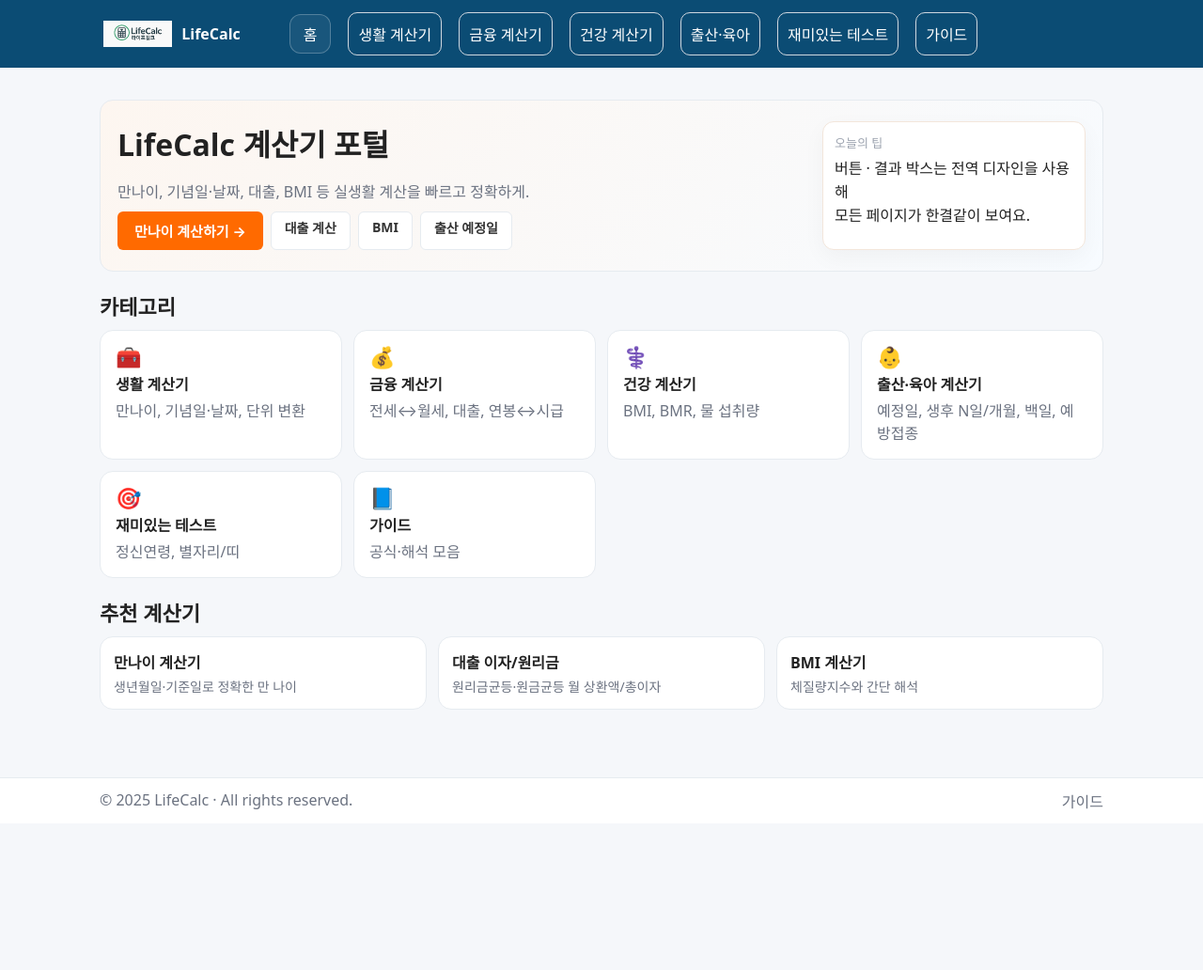
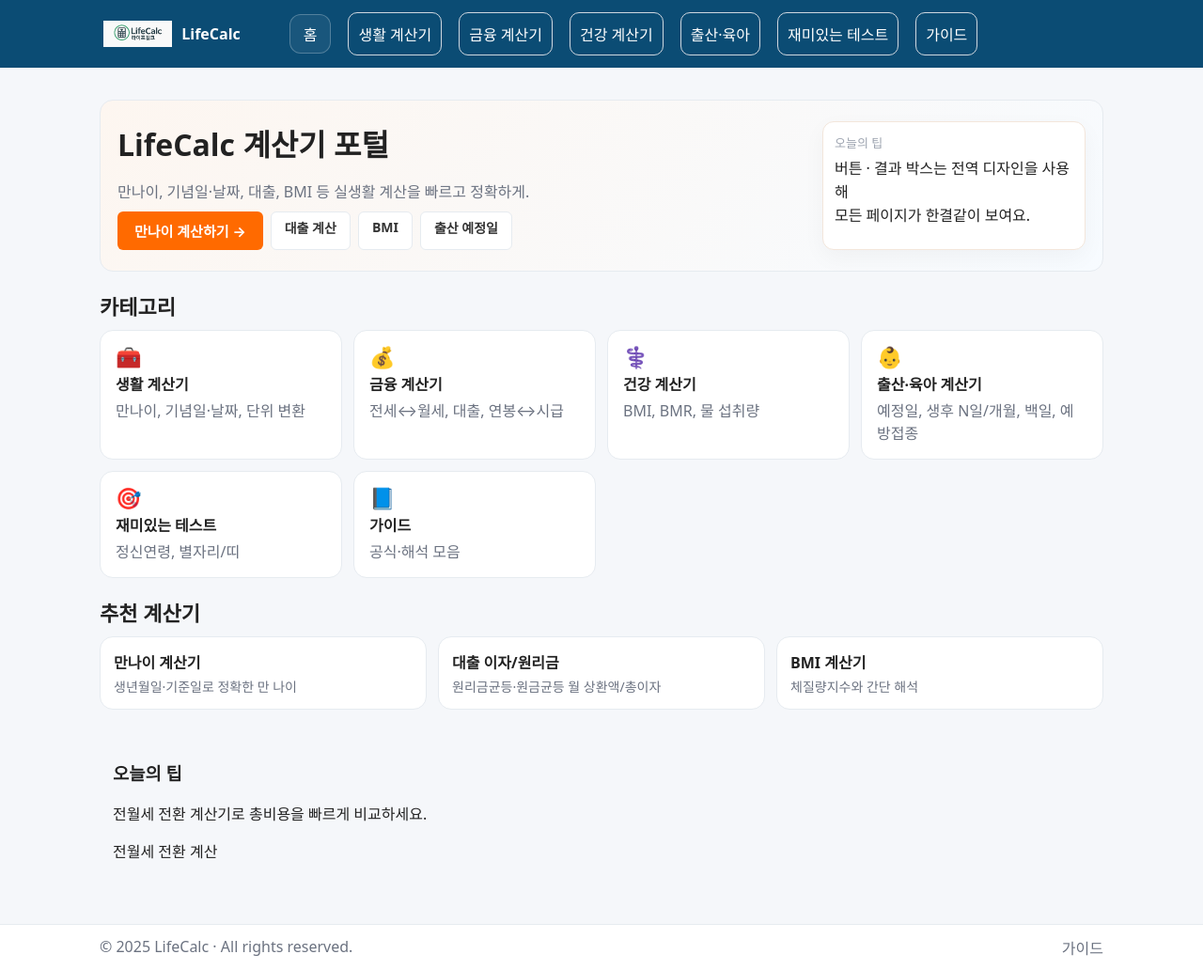
Before and after one commit to khai-lang/LifeCalc, a Jekyll site: the page built from index.md, in a window 1280 px wide and 1032 px high. Shown: the whole window at 94% size. Built offline with Jekyll 4.4.1, drawn with Linux system fonts in a browser that asks for light colours.

Commit message:
Update default.html

```diff
--- a/_layouts/default.html
+++ b/_layouts/default.html
@@ -344,6 +344,7 @@
   <!-- 본문 -->
   <main>
     {{ content }}
+    {% include promo-tip.html %}
   </main>
 
   <!-- 푸터 -->
```
